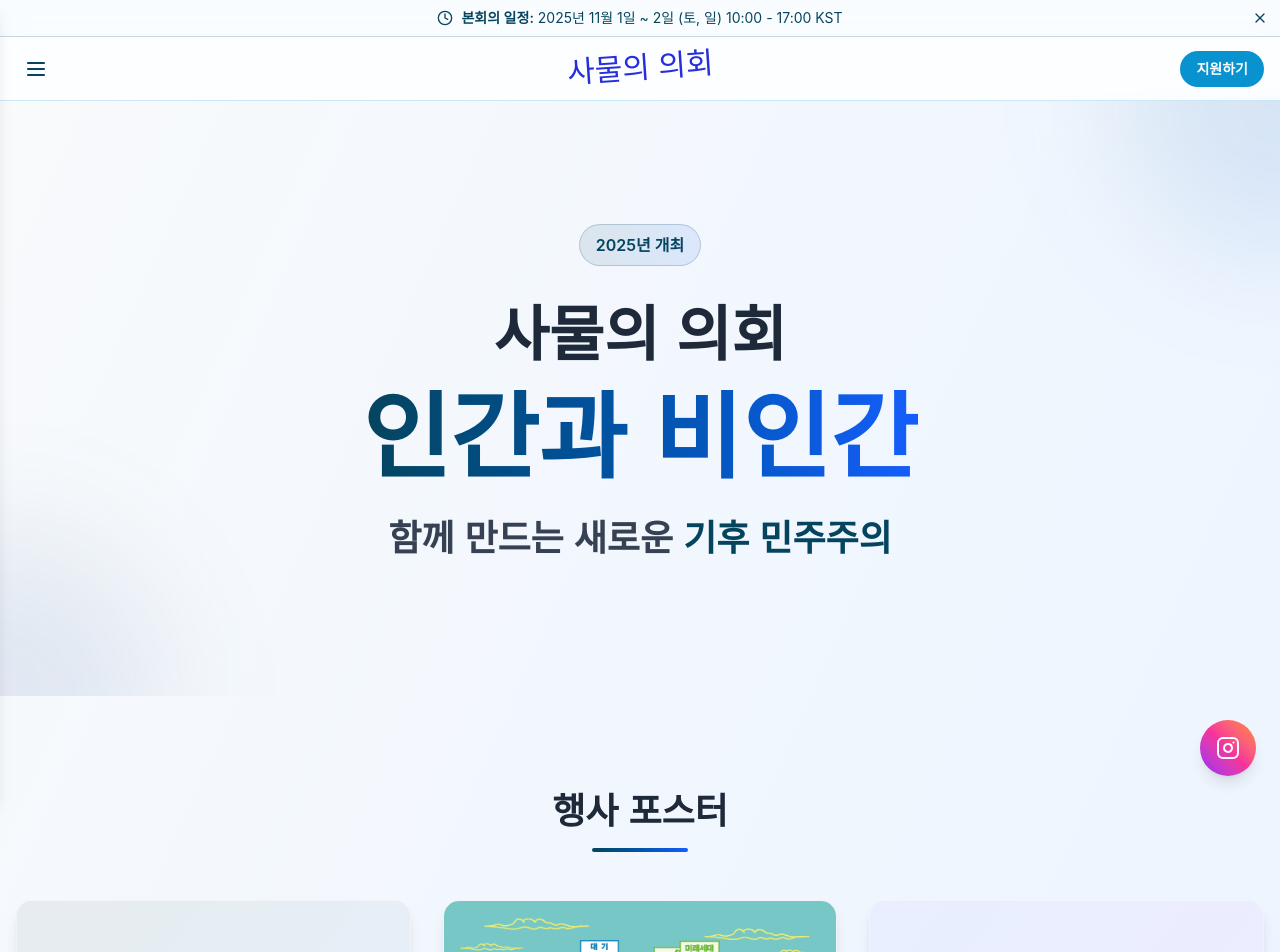
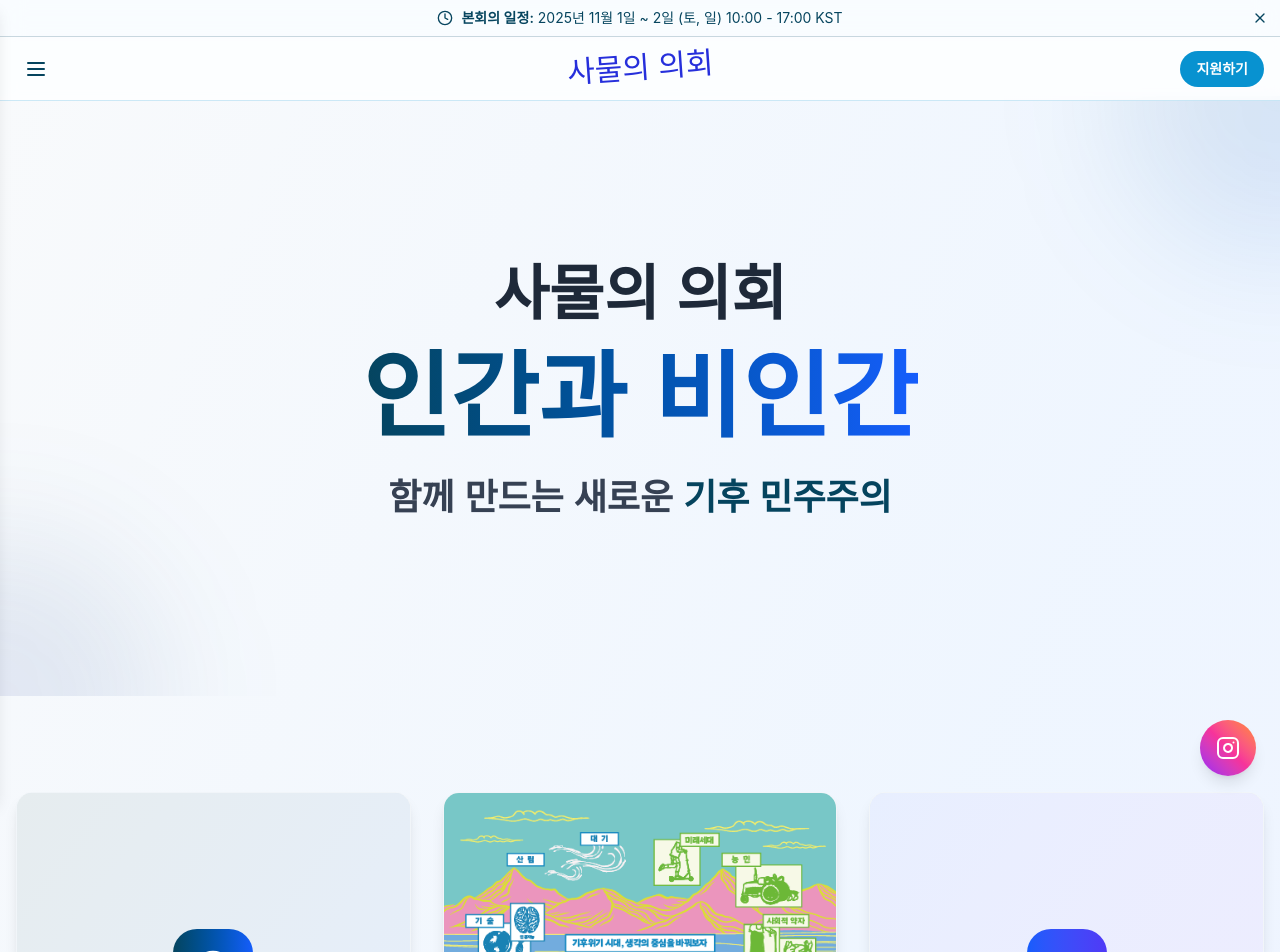
Before and after one commit to shin-minhyuk/samul.parliament, a Next.js app: page / in a window 1280 px wide. Shown: the top 952 px of the page. Built offline with nearby package versions, Linux system fonts and the light colour scheme; a web font is replaced by a local one.

Commit message:
[feat] 메인페이지 수정사항 반영

```diff
--- a/src/app/page.tsx
+++ b/src/app/page.tsx
@@ -20,11 +20,6 @@ export default function Home() {
 
         <div className="animate-slide-up relative z-10">
           <div className="group hover:animate-wiggle flex flex-col gap-3 text-center md:gap-6">
-            <div className="mb-4">
-              <span className="from-ocean-deep/10 text-ocean-deep border-ocean-deep/20 inline-block rounded-full border bg-gradient-to-r to-blue-600/10 px-4 py-2 text-sm font-semibold md:text-base">
-                2025년 개최
-              </span>
-            </div>
             <h2 className="text-4xl font-bold text-gray-800 md:text-6xl">
               사물의 의회
             </h2>
@@ -43,13 +38,6 @@ export default function Home() {
 
       <section className="px-4 py-16 md:py-24">
         <div className="mx-auto max-w-7xl">
-          <div className="mb-12 text-center">
-            <h2 className="mb-4 text-3xl font-bold text-gray-800 md:text-4xl">
-              행사 포스터
-            </h2>
-            <div className="from-ocean-deep mx-auto h-1 w-24 rounded-full bg-gradient-to-r to-blue-600"></div>
-          </div>
-
           <div className="grid grid-cols-1 gap-8 md:grid-cols-3">
             {/* 첫 번째 카드 - Info 페이지로 이동 */}
             <Link href="/info" className="group">
```
